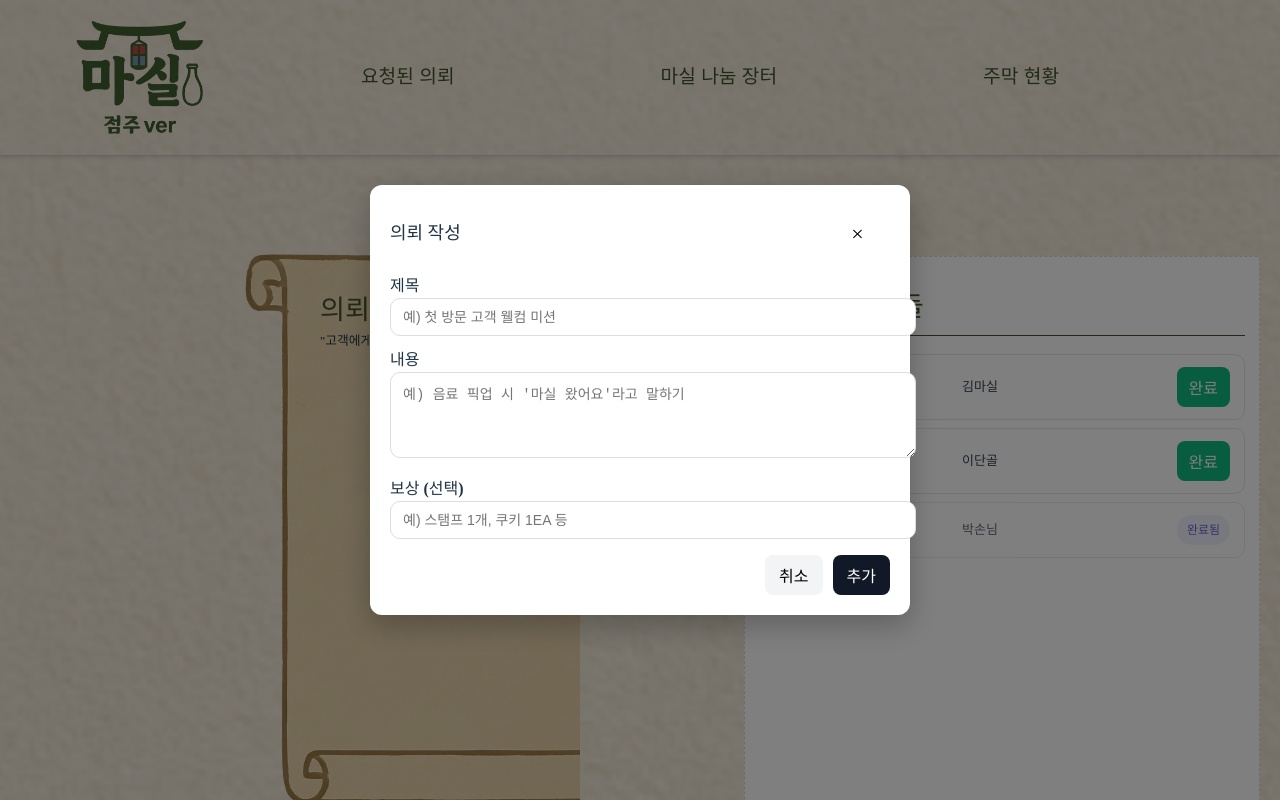
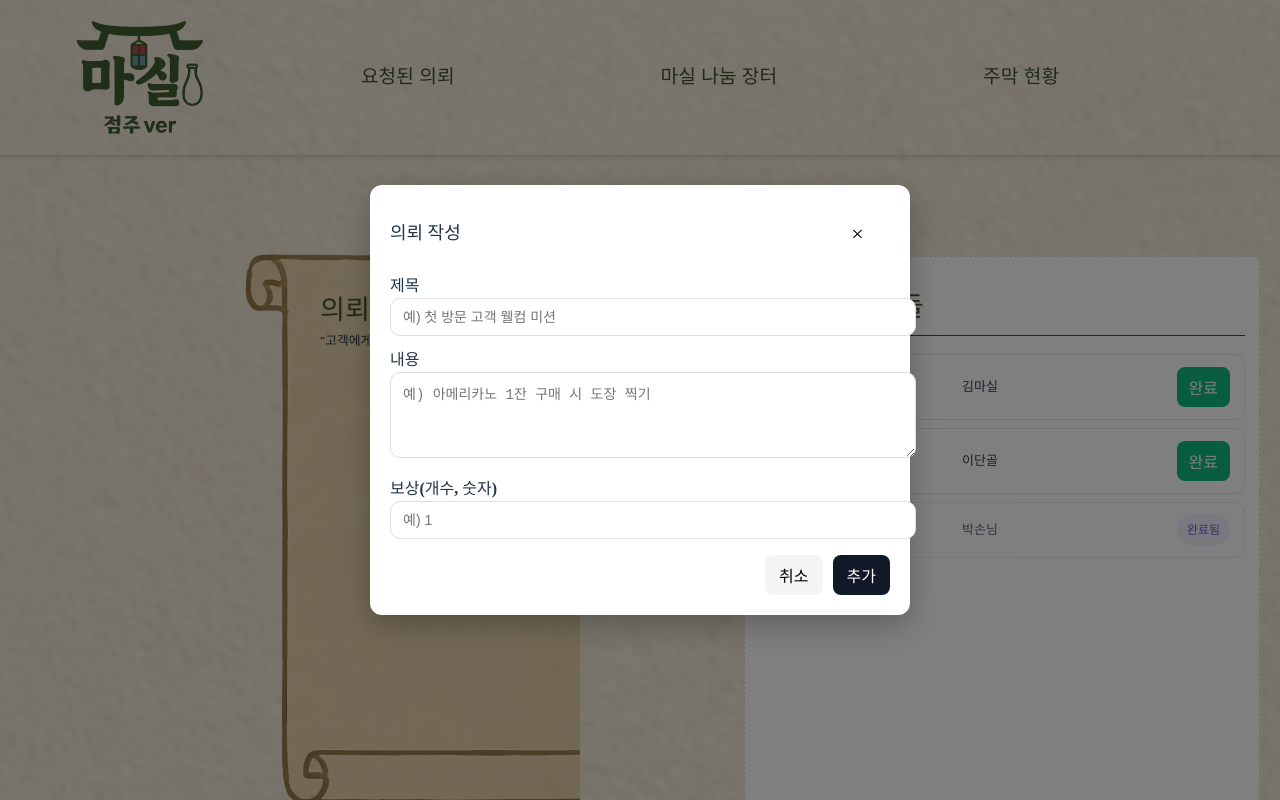
Before and after one commit to BBoyeon/InDev_front, a React (Vite) app: page /owner-quest in a window 1280 px wide. Both pictures are taken after a click on the button "의뢰 작성하기". Shown: the top 800 px of the page. Built offline with nearby package versions, Linux system fonts and the light colour scheme; a web font is replaced by a local one.

Commit message:
의뢰 작성 된다!!

```diff
--- a/src/Owner/OwnerQuest/OwnerQuest.jsx
+++ b/src/Owner/OwnerQuest/OwnerQuest.jsx
@@ -40,21 +40,11 @@ const OwnerQuest = () => {
   const [showForm, setShowForm] = useState(false)
   const [title, setTitle] = useState('')
   const [content, setContent] = useState('')
-  const [reward, setReward] = useState('')
+  const [reward, setReward] = useState('') // 숫자 입력(문자열로 들어오니 변환 필요)
   const openForm = () => setShowForm(true)
   const closeForm = () => {
     setShowForm(false)
     setTitle(''); setContent(''); setReward('')
-  }
-  const handleSubmit = (e) => {
-    e.preventDefault()
-    if (!title.trim() || !content.trim()) return
-    const newMission = {
-      id: missions.length ? missions[missions.length - 1].id + 1 : 1,
-      title, content, reward
-    }
-    setMissions(prev => [...prev, newMission])
-    closeForm()
   }
 
   // --- 완료 처리 & localStorage 반영 ---
@@ -71,73 +61,66 @@ const OwnerQuest = () => {
     })
   }
 
+  // --- 서버로 미션 생성 ---
   const handleWrite = async (e) => {
     e.preventDefault();
 
-  const text = (content || "").trim();
-  if (!text) return alert("내용을 입력해주세요.");
+    const t = (title || '').trim();
+    const text = (content || '').trim();
+    const rew = Number(reward); // 숫자 변환 (NaN이면 아래에서 0으로 처리)
 
-  // 1) store pk 확보 + 숫자화
-  const raw = localStorage.getItem("user_pk") || localStorage.getItem("store_id");
+    if (!t) return alert('제목을 입력해주세요.');
+    if (!text) return alert('내용을 입력해주세요.');
+
+    // store pk 확보 + 숫자화
+    const raw = localStorage.getItem('user_pk') || localStorage.getItem('store_id');
     const storeId = Number(raw);
-  if (!storeId) return alert("가게 ID가 없습니다. 온보딩을 먼저 완료해주세요.");
+    if (!storeId) return alert('가게 ID가 없습니다. 온보딩을 먼저 완료해주세요.');
 
-  // 2) store 존재 검증 (없으면 404/400 → 미리 차단)
+    // (선택) store 존재 검증
     try {
       await axios.get(`https://indev-project.p-e.kr/store/${storeId}/`);
-  } catch (e) {
+    } catch (err) {
       return alert(`유효하지 않은 가게 ID(${storeId})입니다. 온보딩을 다시 진행해주세요.`);
     }
 
-  // 3) 서버가 받는 최소 스키마만 전송
-  const payload = { store: storeId, content: text, is_active: true };
-
-  // 4) 토큰(필요시)
-  const token = localStorage.getItem("token");
-  const headers = {
-    "Content-Type": "application/json",
-    Accept: "application/json",
-    ...(token ? { Authorization: `Bearer ${token}` } : {}),
+    // 서버 스키마에 맞춰 모든 필드 포함
+    const payload = {
+      store: storeId,
+      title: t,
+      content: text,
+      reward: Number.isFinite(rew) ? rew : 0,
+      is_active: true,
     };
 
-  const url = "https://indev-project.p-e.kr/mission/owner-missions/";
+    const url = 'https://indev-project.p-e.kr/mission/owner-missions/';
 
     try {
-    console.log("[DEBUG] POST", url, payload, headers);
-    const res = await axios.post(url, payload, { headers });
+      console.log('[DEBUG] POST', url, payload);
+      const res = await axios.post(url, payload, {
+        headers: { 'Content-Type': 'application/json' },
+      });
+
       if (res.status === 200 || res.status === 201) {
-      alert("의뢰가 성공적으로 등록되었습니다!");
-      setMissions((prev) => [...prev, res.data]); // 서버 응답 사용(중복 key 방지)
+        alert('의뢰가 성공적으로 등록되었습니다!');
+        // 서버 응답(아이디 포함)으로 목록 갱신
+        setMissions(prev => [...prev, res.data]);
         closeForm();
       } else {
-      console.log("[DEBUG] unexpected:", res.status, res.data);
-      alert("의뢰 등록에 실패했습니다. 다시 시도해주세요.");
+        console.log('[DEBUG] unexpected:', res.status, res.data);
+        alert('의뢰 등록에 실패했습니다. 다시 시도해주세요.');
       }
     } catch (error) {
-    // 서버가 HTML 500 페이지를 줄 수도 있어 그대로 출력
       const status = error?.response?.status;
-    const data = error?.response?.data; // 문자열(HTML)일 수도 있음
-    const finalURL =
-      (error?.config?.baseURL || "") + (error?.config?.url || "");
-    console.error("의뢰 작성 실패:", error);
-    console.log("status:", status);
-    console.log("data:", data);
-    console.log("finalURL:", finalURL);
-
-    // 500이면 내부 예외 → 백엔드 로그 확인 필요
+      const data = error?.response?.data;
+      console.error('의뢰 작성 실패:', error);
       alert(
-      `의뢰 등록 실패 (status: ${status ?? "unknown"})\n` +
-      `요청 URL: ${finalURL}\n` +
-      `응답: ${typeof data === "string" ? data.slice(0, 200) + "..." : JSON.stringify(data)}`
+        `의뢰 등록 실패: ${
+          data ? JSON.stringify(data) : error.message
+        }`
       );
     }
   };
-
-
-
-
-
-
 
   return (
     <div className='owner-quest'>
@@ -153,7 +136,7 @@ const OwnerQuest = () => {
           <div className='owner-mission-title-list'>
             {missions.map((m) => (
               <button
-                key={m.id}
+                key={m.id ?? `mission-${Math.random()}`} // id가 항상 올 거라면 key={m.id}만
                 className='mission-title-item'
                 onClick={() => openDetail(m)}
                 title='상세 보기'
@@ -196,9 +179,6 @@ const OwnerQuest = () => {
               </div>
             ))}
           </div>
-
-          {/* 기록 페이지로 이동하는 링크(선택) */}
-          {/* <Link to="/owner/quest-history" className="link-history">완료 기록 보러가기 →</Link> */}
         </div>
 
       </div>
@@ -212,7 +192,8 @@ const OwnerQuest = () => {
               <button className='modal-close' onClick={closeForm}>×</button>
             </div>
 
-            <form className='mission-form' onSubmit={handleSubmit}>
+            {/* ✅ 폼은 handleWrite 하나만 연결 */}
+            <form className='mission-form' onSubmit={handleWrite}>
               <label>
                 제목
                 <input
@@ -228,24 +209,27 @@ const OwnerQuest = () => {
                 <textarea
                   value={content}
                   onChange={(e) => setContent(e.target.value)}
-                  placeholder="예) 음료 픽업 시 '마실 왔어요'라고 말하기"
+                  placeholder="예) 아메리카노 1잔 구매 시 도장 찍기"
                   rows={4}
                   required
                 />
               </label>
 
               <label>
-                보상 (선택)
+                보상(개수, 숫자)
                 <input
+                  type="number"
+                  min="0"
                   value={reward}
                   onChange={(e) => setReward(e.target.value)}
-                  placeholder="예) 스탬프 1개, 쿠키 1EA 등"
+                  placeholder="예) 1"
                 />
               </label>
 
               <div className='modal-actions'>
                 <button type="button" className='btn-secondary' onClick={closeForm}>취소</button>
-                <button type="submit" className='btn-primary' onClick={(e) => handleWrite(e)}>추가</button>
+                {/* ✅ 클릭 핸들러 제거, submit만 */}
+                <button type="submit" className='btn-primary'>추가</button>
               </div>
             </form>
           </div>
@@ -269,7 +253,11 @@ const OwnerQuest = () => {
 
               <div className='mission-detail-row'>
                 <span className='mission-detail-label'>보상</span>
-                <p className='mission-detail-text'>{selectedMission.reward || '보상 없음'}</p>
+                <p className='mission-detail-text'>
+                  {Number.isFinite(Number(selectedMission.reward))
+                    ? `${selectedMission.reward}개`
+                    : '보상 없음'}
+                </p>
               </div>
             </div>
 
```
Lines whose indentation alone changed are shown as unchanged.
